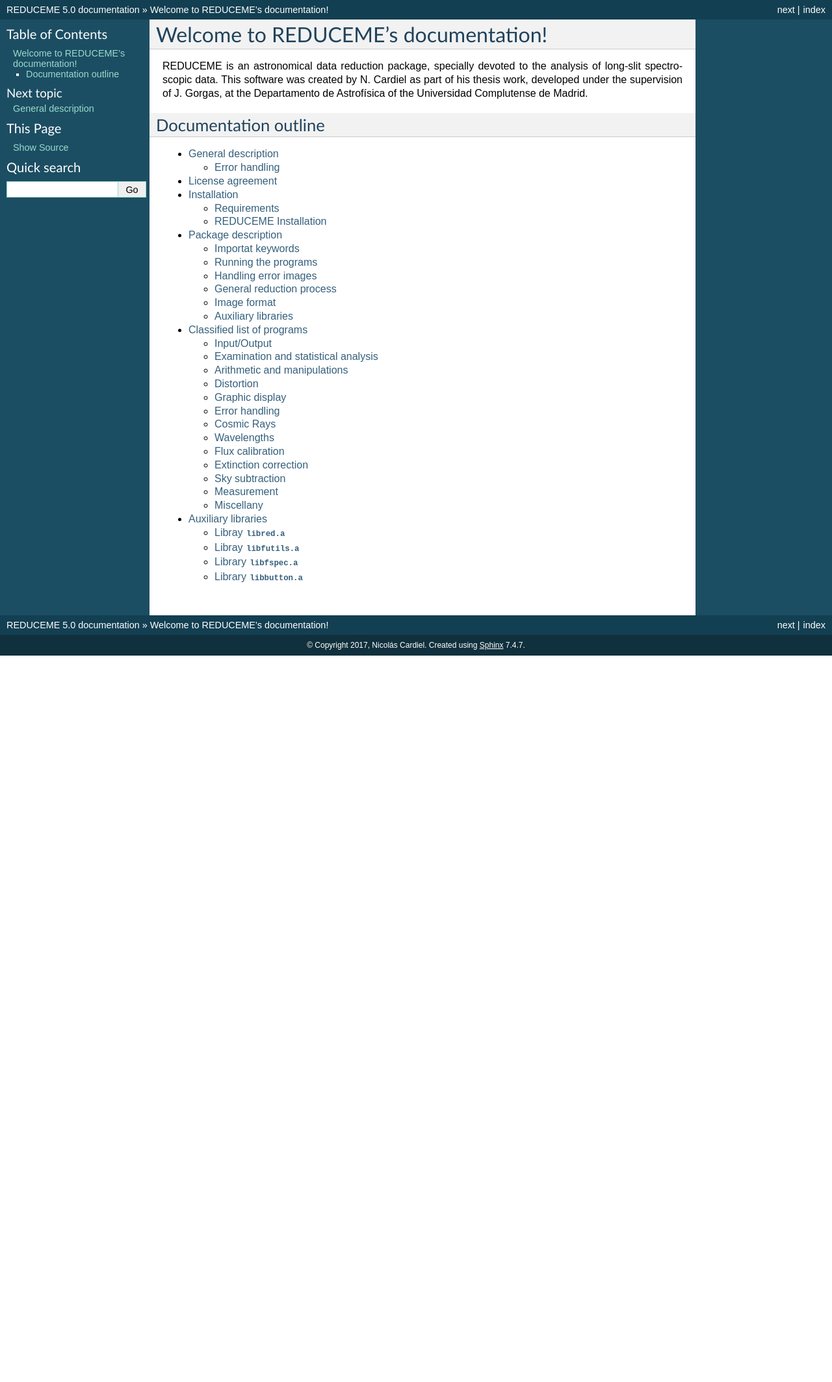
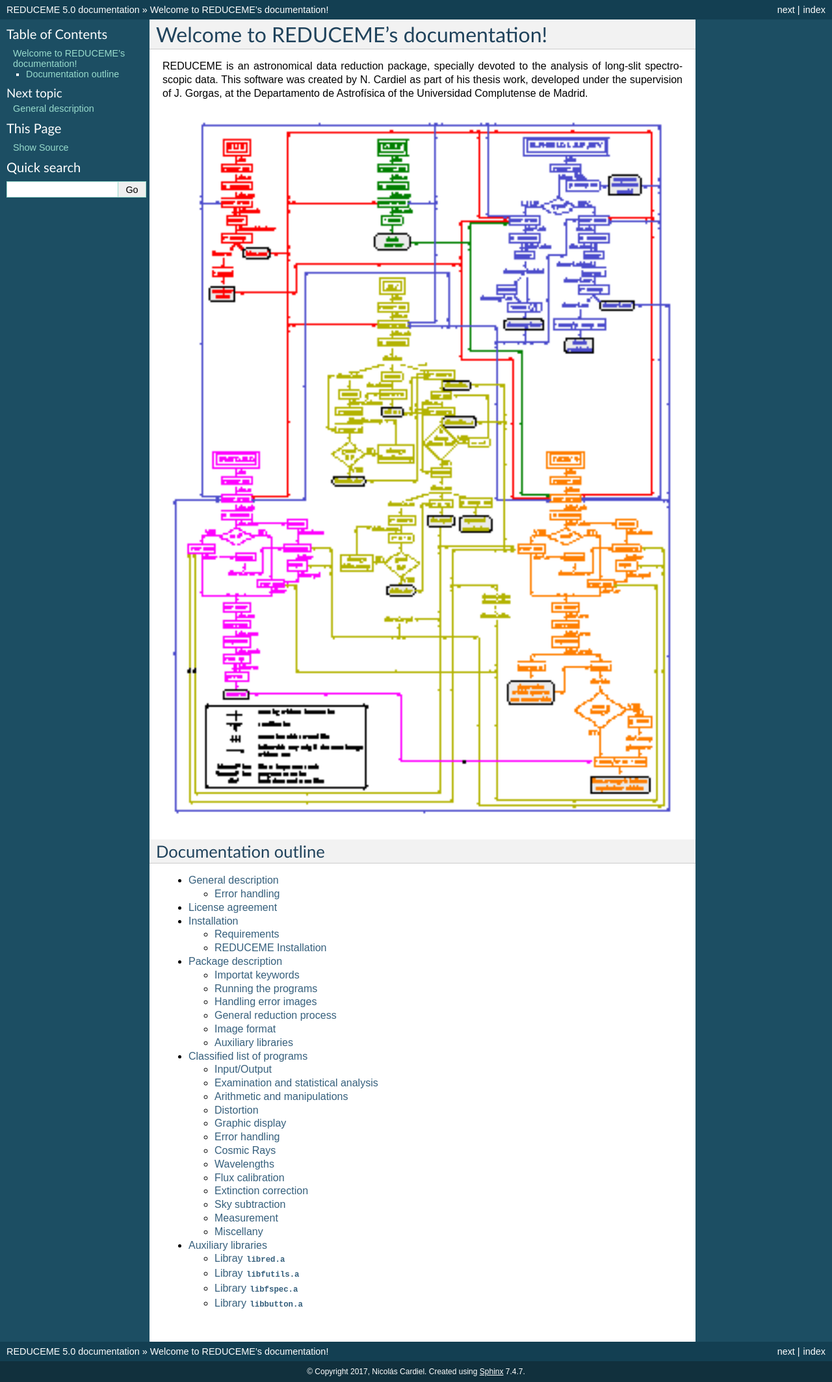
Before and after one commit to nicocardiel/reduceme, a Sphinx documentation site: the page built from docs/index.rst, in a window 1280 px wide. Shown: the whole page at 65% size. Built offline with Sphinx 7.4.7, drawn with Linux system fonts in a browser that asks for light colours; formulas are drawn with MathJax 3; before the commit the page ends 1009 px from its top, so only the background shows below that.

Commit message:
Update index.rst
Include image.

```diff
--- a/docs/index.rst
+++ b/docs/index.rst
@@ -12,6 +12,9 @@
 Gorgas, at the Departamento de Astrofísica of the Universidad Complutense de
 Madrid.
 
+.. figure:: images/esquema.gif
+   :align: center
+   :width: 100%
 
 Documentation outline
 ---------------------
```
